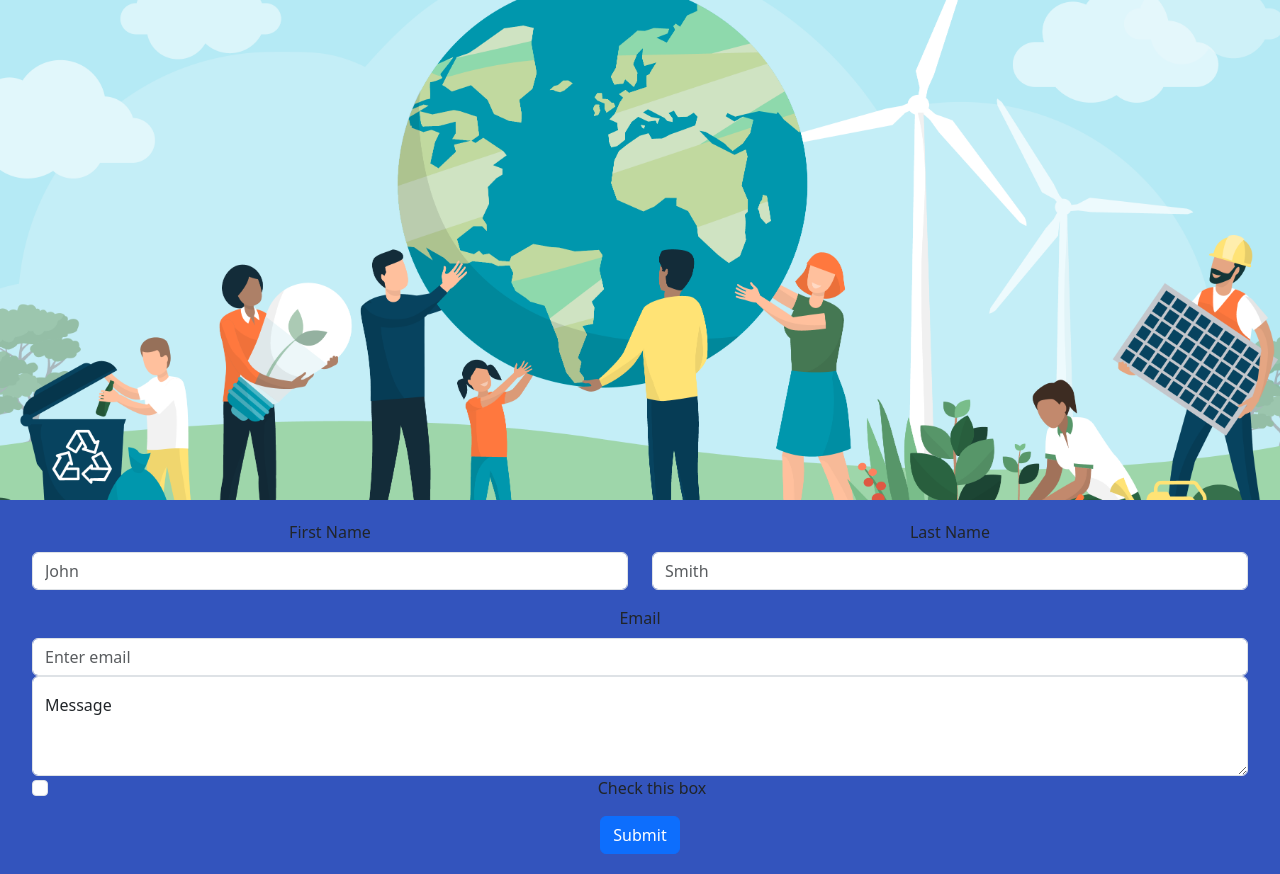
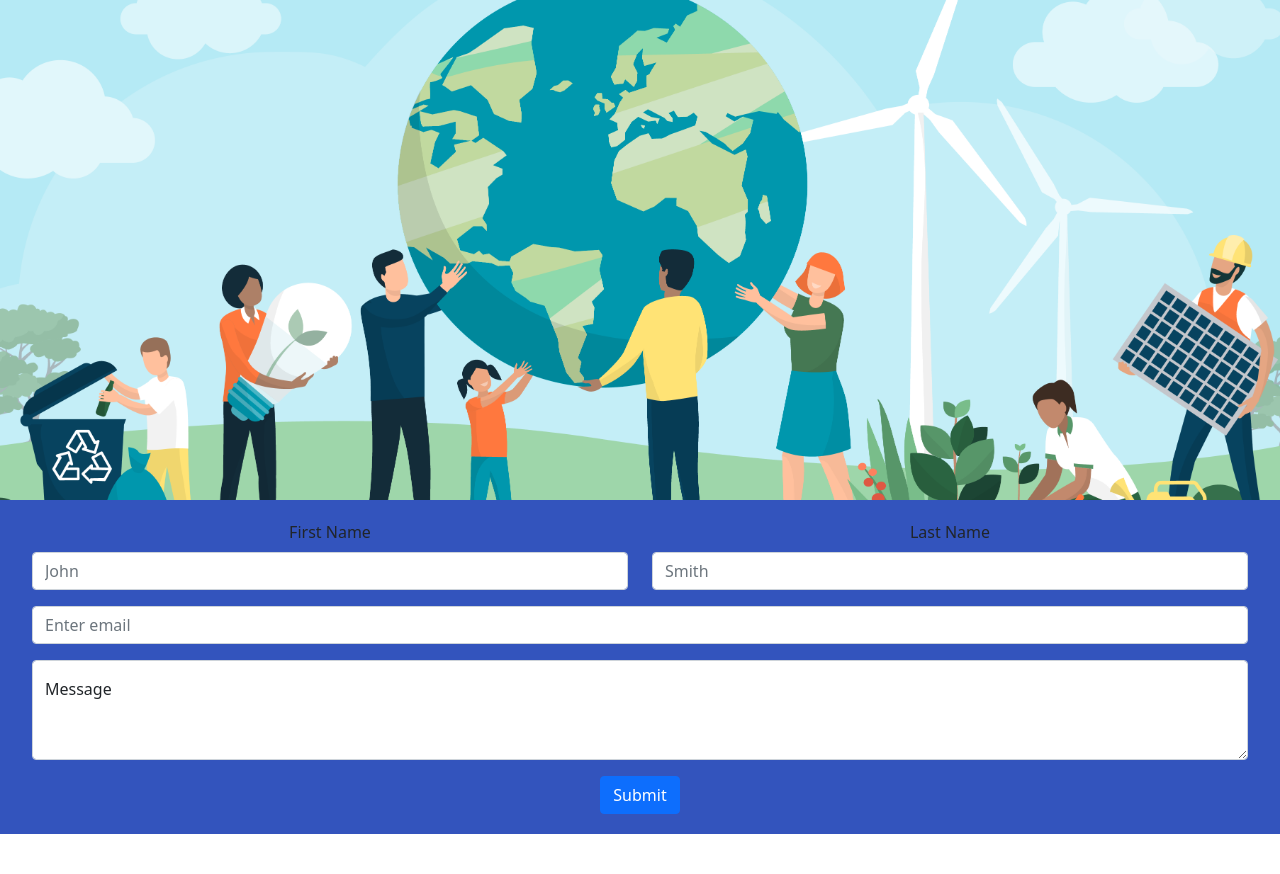
Before and after one commit to Hack4Impact-UMD/sustainability-solutions, a React (Create React App) app in the folder app/: page /contact in a window 1280 px wide. After the commit the page ends 834 px from the top, so only its background shows below. Built offline with nearby package versions, Linux system fonts and the light colour scheme.

Commit message:
Changed styling of form by adding rows

```diff
--- a/app/package.json
+++ b/app/package.json
@@ -6,6 +6,7 @@
     "@testing-library/jest-dom": "^5.14.1",
     "@testing-library/react": "^11.2.7",
     "@testing-library/user-event": "^12.8.3",
+    "bootstrap": "^5.1.3",
     "react": "^17.0.2",
     "react-bootstrap": "^2.0.0",
     "react-dom": "^17.0.2",
--- a/app/src/Components/Contact/contact.js
+++ b/app/src/Components/Contact/contact.js
@@ -8,7 +8,6 @@ import {
   FloatingLabel,
   Button,
 } from "react-bootstrap";
-import { render } from "react-dom";
 import IntroImage from "./IntroImage.png";
 
 function contact() {
@@ -39,11 +38,13 @@ function contact() {
                     </Form.Group>
                   </Row>
 
+                  <Row className="mb-3">
                     <Form.Group as={Col} controlId="formGridEmail">
-                    <Form.Label>Email</Form.Label>
                       <Form.Control type="email" placeholder="Enter email" />
                     </Form.Group>
+                  </Row>
 
+                  <Row className="mb-3">
                     <Form.Group as={Col} className="message">
                       <FloatingLabel controlId="messagearea" label="Message">
                         <Form.Control
@@ -53,10 +54,7 @@ function contact() {
                         />
                       </FloatingLabel>
                     </Form.Group>
-
-                  <Form.Group as={Col} className="mb-3" id="formGridCheckbox">
-                    <Form.Check type="checkbox" label="Check this box" />
-                  </Form.Group>
+                  </Row>
 
                   <Button variant="primary" type="submit">
                     Submit
```
Also changed, not shown: 1 other file (tests, documents, lock files or other folders). Lines whose indentation alone changed are shown as unchanged.
